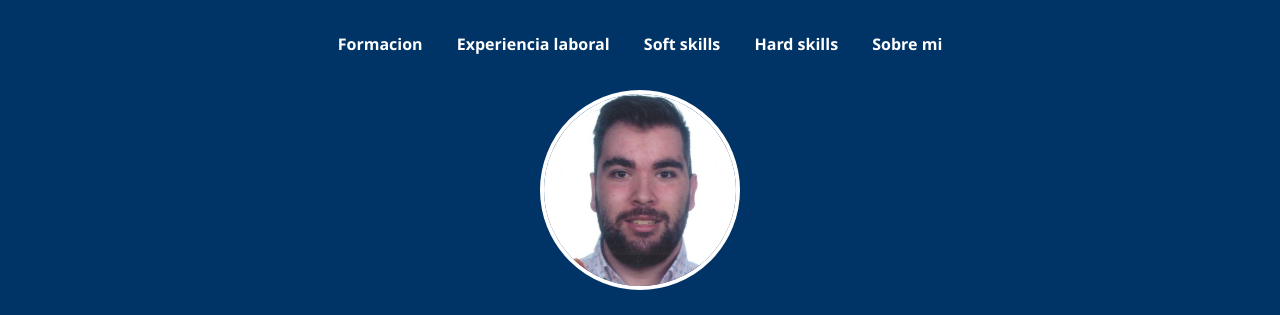
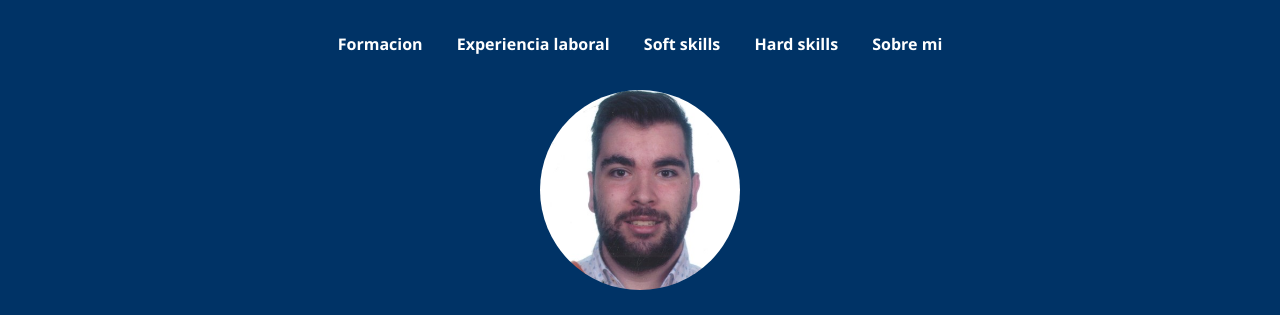
Before and after one commit to Spooder210/CV, a plain HTML site: page index.html in a window 1280 px wide. Shown: the top 315 px of the page. Drawn offline with Linux system fonts and the light colour scheme.

Commit message:
Actualizacion

```diff
--- a/css/style.css
+++ b/css/style.css
@@ -45,7 +45,7 @@ nav a:hover {
     height: 200px;
     border-radius: 50%;
     object-fit: cover;
-    border: 4px solid white;
+    border: 0px solid white;
     margin-bottom: 1rem;
 }
 
```
